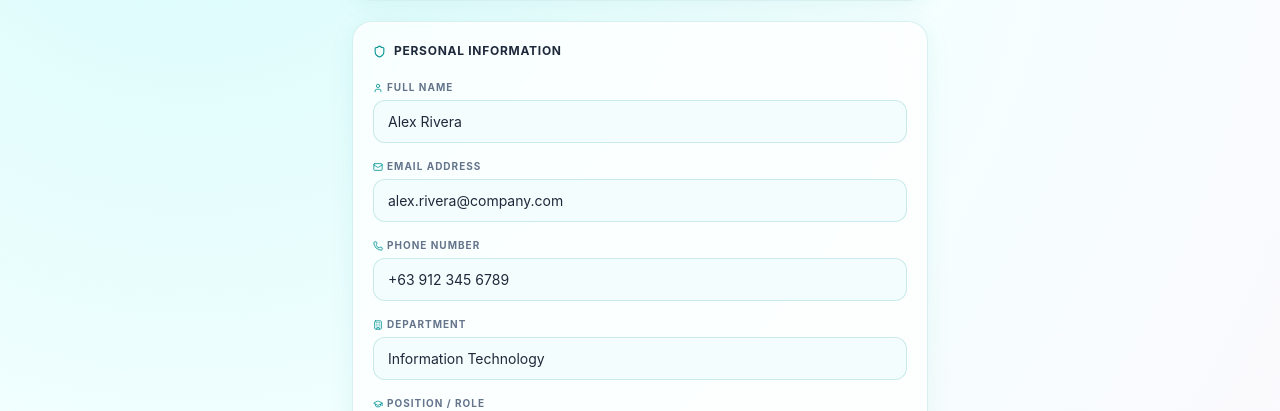
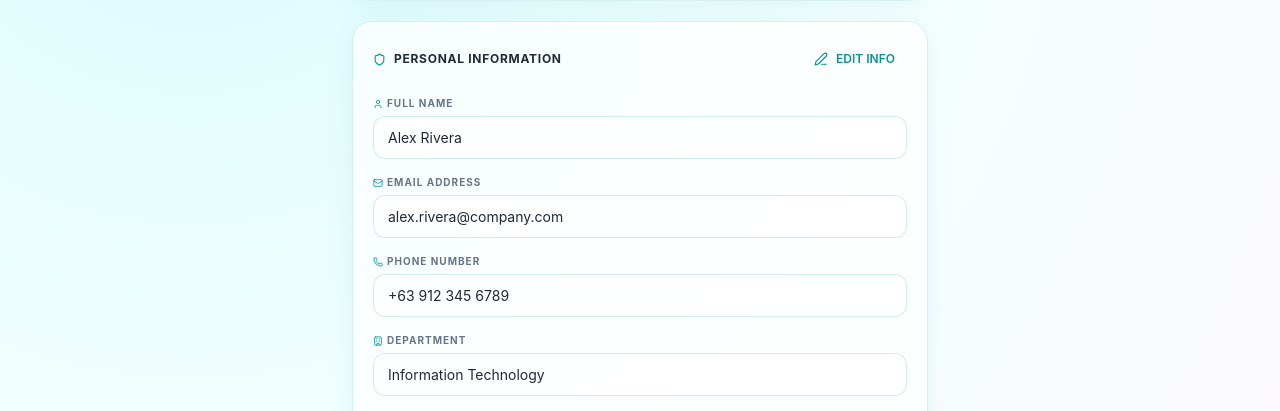
Before and after one commit to Justine-Felices/Daily-Time-Report, a Next.js app: page /profile in a window 1280 px wide. Shown: the part 389-800 px from the top of the page. Built offline with nearby package versions, Linux system fonts and the light colour scheme; no server answers.

Commit message:
change the edit user to modal

```diff
--- a/components/features/profile/ProfileContent.jsx
+++ b/components/features/profile/ProfileContent.jsx
@@ -11,7 +11,7 @@ import OJTDetailsSection from "@/components/features/profile/components/OJTDetai
 import PersonalInfoSection from "@/components/features/profile/components/PersonalInfoSection";
 import PreferencesSection from "@/components/features/profile/components/PreferencesSection";
 import ProfileHeaderCard from "@/components/features/profile/components/ProfileHeaderCard";
-import SaveButton from "@/components/features/profile/components/SaveButton";
+import EditPersonalInfoModal from "@/components/features/profile/components/EditPersonalInfoModal";
 
 const OJT_DETAILS = [
   { label: "Start Date", value: "Jan 15, 2026" },
@@ -32,13 +32,11 @@ export default function ProfileContent() {
     supervisor: "Ms. Maria Santos",
   });
   const [notif, setNotif] = useState(true);
+  const [isEditModalOpen, setIsEditModalOpen] = useState(false);
   const [saved, triggerSaved] = useTimedFlag(2500);
 
-  const updateField = (field, value) => {
-    setProfile((current) => ({ ...current, [field]: value }));
-  };
-
-  const handleSave = () => {
+  const handleSaveProfile = (updatedProfile) => {
+    setProfile(updatedProfile);
     triggerSaved();
   };
 
@@ -66,8 +64,7 @@ export default function ProfileContent() {
 
       <PersonalInfoSection
         profile={profile}
-        onFieldChange={updateField}
-        saveButton={<SaveButton saved={saved} onSave={handleSave} />}
+        onEditClick={() => setIsEditModalOpen(true)}
       />
 
       <PreferencesSection
@@ -78,6 +75,13 @@ export default function ProfileContent() {
       <OJTDetailsSection details={OJT_DETAILS} />
 
       <LogoutButton onClick={handleLogout} />
+
+      <EditPersonalInfoModal
+        isOpen={isEditModalOpen}
+        profile={profile}
+        onClose={() => setIsEditModalOpen(false)}
+        onSave={handleSaveProfile}
+      />
     </PageShell>
   );
 }
--- /dev/null
+++ b/components/features/profile/components/EditPersonalInfoModal.jsx
@@ -0,0 +1,111 @@
+import { useState } from "react";
+import { Building, GraduationCap, Mail, Phone, X, User } from "lucide-react";
+import ProfileInputField from "@/components/features/profile/components/ProfileInputField";
+
+const PERSONAL_FIELDS = [
+  { key: "name", label: "FULL NAME", icon: User, type: "text" },
+  { key: "email", label: "EMAIL ADDRESS", icon: Mail, type: "email" },
+  { key: "phone", label: "PHONE NUMBER", icon: Phone, type: "tel" },
+  { key: "department", label: "DEPARTMENT", icon: Building, type: "text" },
+  {
+    key: "position",
+    label: "POSITION / ROLE",
+    icon: GraduationCap,
+    type: "text",
+  },
+  { key: "supervisor", label: "SUPERVISOR", icon: User, type: "text" },
+];
+
+export default function EditPersonalInfoModal({
+  isOpen,
+  profile,
+  onClose,
+  onSave,
+}) {
+  const [editProfile, setEditProfile] = useState(profile);
+
+  const updateField = (field, value) => {
+    setEditProfile((current) => ({ ...current, [field]: value }));
+  };
+
+  const handleSave = () => {
+    onSave(editProfile);
+    onClose();
+  };
+
+  if (!isOpen) return null;
+
+  return (
+    <div className="fixed inset-0 z-50 flex items-center justify-center bg-slate-900/45 px-4">
+      <div
+        className="w-full max-w-md rounded-2xl border p-6"
+        style={{
+          background: "rgba(255,255,255,0.95)",
+          border: "1px solid rgba(6, 148, 148, 0.2)",
+          boxShadow: "0 20px 40px rgba(0, 0, 0, 0.1)",
+        }}
+      >
+        {/* Header */}
+        <div className="mb-6 flex items-center justify-between">
+          <h2
+            style={{
+              color: "#1E293B",
+              fontSize: "16px",
+              fontWeight: 700,
+              fontFamily: "'Inter',sans-serif",
+            }}
+          >
+            Edit Personal Information
+          </h2>
+          <button
+            onClick={onClose}
+            className="text-gray-400 hover:text-gray-600 transition-colors"
+          >
+            <X size={20} />
+          </button>
+        </div>
+
+        {/* Form Fields */}
+        <div className="space-y-4 mb-6 max-h-96 overflow-y-auto">
+          {PERSONAL_FIELDS.map((field) => (
+            <ProfileInputField
+              key={field.key}
+              label={field.label}
+              icon={field.icon}
+              type={field.type}
+              value={editProfile[field.key]}
+              onChange={(value) => updateField(field.key, value)}
+            />
+          ))}
+        </div>
+
+        {/* Action Buttons */}
+        <div className="flex gap-3">
+          <button
+            onClick={onClose}
+            className="flex-1 px-4 py-2 rounded-lg border border-gray-300 text-gray-700 hover:bg-gray-50 transition-colors"
+            style={{
+              fontSize: "13px",
+              fontWeight: 600,
+              fontFamily: "'Inter',sans-serif",
+            }}
+          >
+            Cancel
+          </button>
+          <button
+            onClick={handleSave}
+            className="flex-1 px-4 py-2 rounded-lg text-white hover:opacity-90 transition-opacity"
+            style={{
+              background: "linear-gradient(135deg, #069494 0%, #0a7a7a 100%)",
+              fontSize: "13px",
+              fontWeight: 600,
+              fontFamily: "'Inter',sans-serif",
+            }}
+          >
+            Save Changes
+          </button>
+        </div>
+      </div>
+    </div>
+  );
+}
--- a/components/features/profile/components/PersonalInfoSection.jsx
+++ b/components/features/profile/components/PersonalInfoSection.jsx
@@ -5,9 +5,9 @@ import {
   Phone,
   Shield,
   User,
+  Edit3,
 } from "lucide-react";
 import GlassCard from "@/components/ui/cards/GlassCard";
-import ProfileInputField from "@/components/features/profile/components/ProfileInputField";
 
 const TITLE_STYLE = {
   color: "#1E293B",
@@ -18,45 +18,79 @@ const TITLE_STYLE = {
 };
 
 const PERSONAL_FIELDS = [
-  { key: "name", label: "FULL NAME", icon: User, type: "text" },
-  { key: "email", label: "EMAIL ADDRESS", icon: Mail, type: "email" },
-  { key: "phone", label: "PHONE NUMBER", icon: Phone, type: "tel" },
-  { key: "department", label: "DEPARTMENT", icon: Building, type: "text" },
+  { key: "name", label: "FULL NAME", icon: User },
+  { key: "email", label: "EMAIL ADDRESS", icon: Mail },
+  { key: "phone", label: "PHONE NUMBER", icon: Phone },
+  { key: "department", label: "DEPARTMENT", icon: Building },
   {
     key: "position",
     label: "POSITION / ROLE",
     icon: GraduationCap,
-    type: "text",
   },
-  { key: "supervisor", label: "SUPERVISOR", icon: User, type: "text" },
+  { key: "supervisor", label: "SUPERVISOR", icon: User },
 ];
 
-export default function PersonalInfoSection({
-  profile,
-  onFieldChange,
-  saveButton,
-}) {
+export default function PersonalInfoSection({ profile, onEditClick }) {
   return (
     <GlassCard padding="20px">
-      <div className="mb-5 flex items-center gap-2">
-        <Shield size={13} color="#069494" />
-        <span style={TITLE_STYLE}>PERSONAL INFORMATION</span>
+      <div className="mb-5 flex items-center justify-between">
+        <div className="flex items-center gap-2">
+          <Shield size={13} color="#069494" />
+          <span style={TITLE_STYLE}>PERSONAL INFORMATION</span>
+        </div>
+        <button
+          onClick={onEditClick}
+          className="flex items-center gap-2 px-3 py-2 rounded-lg hover:bg-slate-100 transition-colors"
+          style={{
+            color: "#069494",
+            fontSize: "12px",
+            fontWeight: 600,
+            fontFamily: "'Inter',sans-serif",
+          }}
+        >
+          <Edit3 size={14} />
+          EDIT INFO
+        </button>
       </div>
 
       <div className="space-y-4">
-        {PERSONAL_FIELDS.map((field) => (
-          <ProfileInputField
-            key={field.key}
-            label={field.label}
-            icon={field.icon}
-            type={field.type}
-            value={profile[field.key]}
-            onChange={(value) => onFieldChange(field.key, value)}
-          />
-        ))}
+        {PERSONAL_FIELDS.map((field) => {
+          const Icon = field.icon;
+          return (
+            <div key={field.key}>
+              <label
+                style={{
+                  color: "#64748B",
+                  fontSize: "10px",
+                  fontWeight: 700,
+                  letterSpacing: "0.1em",
+                  fontFamily: "'Inter',sans-serif",
+                  display: "flex",
+                  alignItems: "center",
+                  gap: "4px",
+                  marginBottom: "5px",
+                }}
+              >
+                <Icon size={10} color="#069494" /> {field.label}
+              </label>
+              <div
+                style={{
+                  padding: "10px 14px",
+                  borderRadius: "12px",
+                  background: "rgba(255, 255, 255, 0.7)",
+                  border: "1px solid rgba(6, 148, 148, 0.18)",
+                  color: "#1E293B",
+                  fontSize: "14px",
+                  fontFamily: "'Inter',sans-serif",
+                  wordBreak: "break-word",
+                }}
+              >
+                {profile[field.key]}
+              </div>
+            </div>
+          );
+        })}
       </div>
-
-      {saveButton}
     </GlassCard>
   );
 }
```
